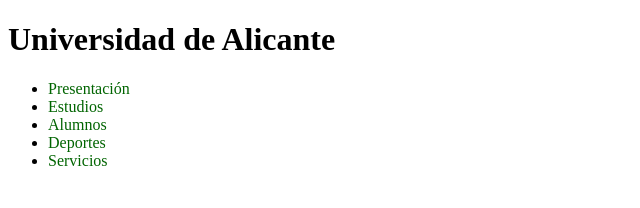
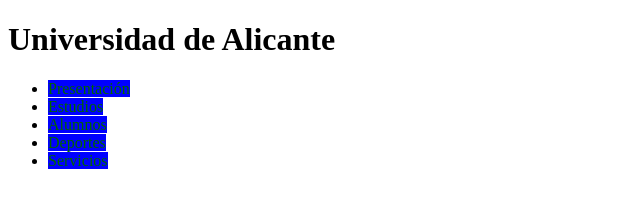
Before and after one commit to JuanmaX4/DIW, a plain HTML site: page EjerciciosSelectores/Ejercicio3.html in a window 1280 px wide. Shown: the whole page, without its empty margins (0-640 px from the left). Drawn offline with Linux system fonts and the light colour scheme.

Commit message:
Update Final

```diff
--- a/EjerciciosSelectores/ejercicio3.css
+++ b/EjerciciosSelectores/ejercicio3.css
@@ -1,12 +1,12 @@
 a {
-    color: red;
+    color: white;
+    background-color:blue;
     text-decoration: none;
   }
-    a:visited {
+   a:visited {
         color: darkgreen;
         text-decoration: none;
     }
-
   a:hover {
     color: #FFF;
     background-color: #F00;
```
